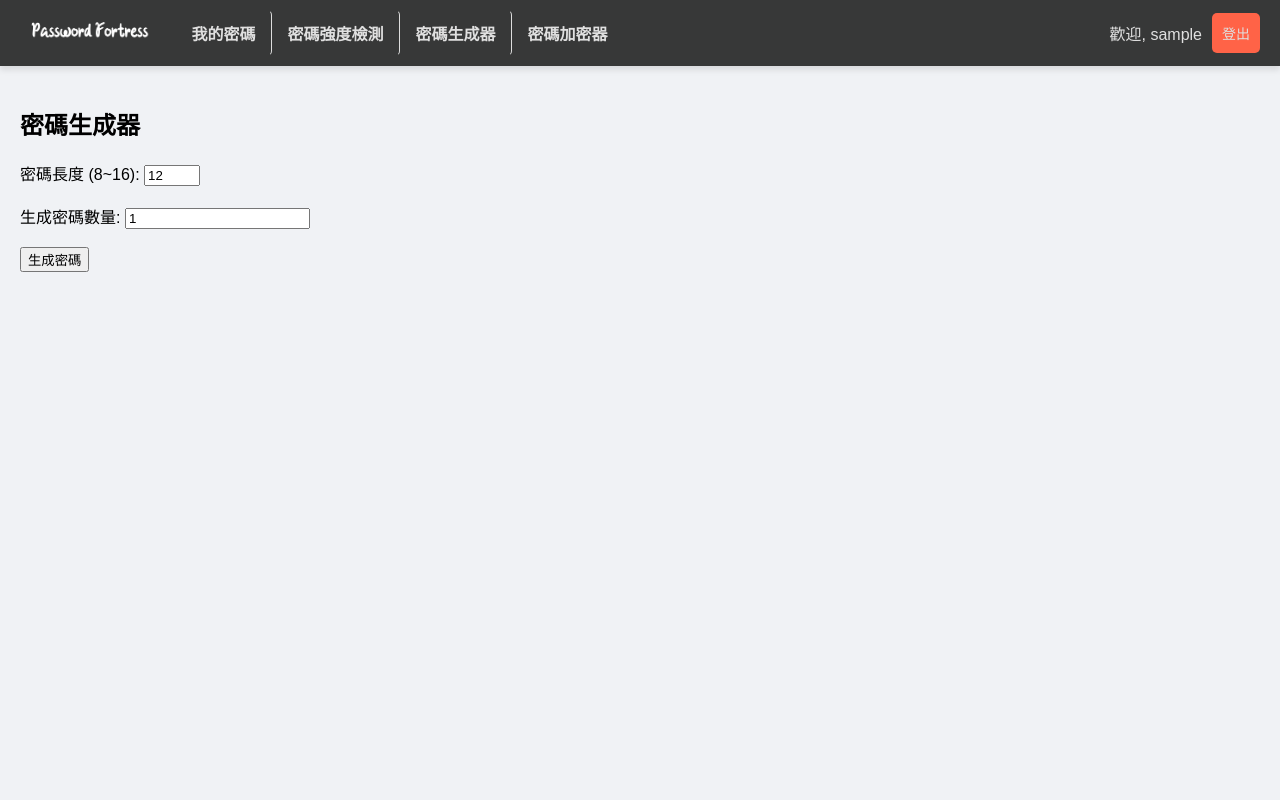
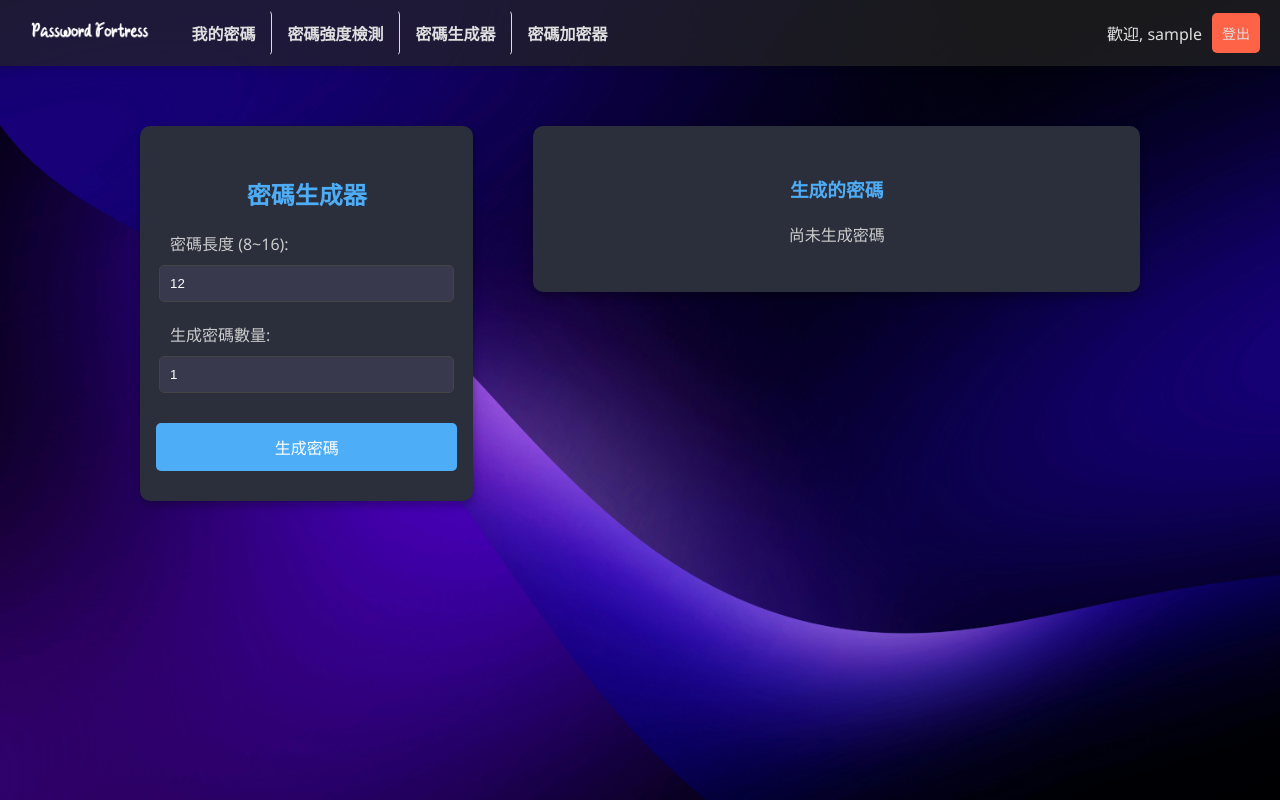
Before and after one commit to alvinlo62/Password-Fortress, a Flask app: page /password-generator/ in a window 1280 px wide. Run offline with Flask 3, Linux system fonts and the light colour scheme; the visitor is signed in with stand-in values (Sample User, id 1); parts of the project's set-up code (start-up, migrations or seed data) failed here and were passed over.

Commit message:
更新密碼生成器CSS樣式、後端邏輯

```diff
--- a/app.py
+++ b/app.py
@@ -13,6 +13,7 @@ import os
 from datetime import timedelta
 
 app = Flask(__name__)
+app.jinja_env.add_extension('jinja2.ext.do')  # 啟用 do 擴展
 
 # 載入環境變數
 load_dotenv()
--- a/templates/base.html
+++ b/templates/base.html
@@ -14,7 +14,7 @@
 
         /* Header Section */
         .header {
-            background-color: rgba(36, 36, 36, 0.9); /* 半透明背景 */
+            background-color: rgba(36, 36, 36, 0.7); /* 半透明背景 */
             color: #e0e0e0;
             padding: 10px 20px;
             display: flex;
@@ -77,7 +77,7 @@
         }
 
         .nav a:hover {
-            background-color: rgb(45, 45, 45);
+            background-color: rgb(39, 38, 38);
             color: #0073e6;
             box-shadow: 0 2px 4px rgba(0, 0, 0, 0.2);
             border-color: #0073e6;
--- a/templates/password_generator/generator.html
+++ b/templates/password_generator/generator.html
@@ -2,34 +2,229 @@
 {% block title %}密碼生成器{% endblock %}
 
 {% block content %}
+<style>
+    body {
+        background-image: url("{{ url_for('static', filename='images/background.jpg') }}");
+        background-size: cover;         /* 使背景圖片覆蓋整個視窗 */
+        background-repeat: no-repeat;   /* 防止圖片重複 */
+        background-attachment: fixed;   /* 使背景圖片固定在視窗，不隨滾動而移動 */
+        background-position: center;    /* 背景圖片居中顯示 */
+        color: #e0e0e0;                  /* 設置文本顏色，避免和背景衝突 */
+        /* background: linear-gradient(to bottom right, #f0f2f5, #e6e9ed); */
+        font-family: 'Segoe UI', Tahoma, Geneva, Verdana, sans-serif;
+    }
+
+    /* 容器樣式 */
+    .generator-container {
+        display: flex;
+        justify-content: center;
+        align-items: flex-start;
+        gap: 60px; /* 增加左右區塊的間隔 */
+        margin: 40px auto;
+        max-width: 1000px;
+    }
+
+    /* 左側控制區域 */
+    .controls {
+        flex: 1;
+        background-color: #2b2e3b;
+        padding: 30px;
+        border-radius: 10px;
+        box-shadow: 0 4px 10px rgba(0, 0, 0, 0.3);
+        width: 100%;
+        max-width: 350px;
+        flex-shrink: 0;         /* 避免左側區塊縮小 */
+        display: flex;
+        flex-direction: column;
+        align-items: center;    /* 讓內容置中對齊 */
+    }
+
+    .controls h2 {
+        color: #4dadf7;
+        text-align: center;
+        margin-bottom: 20px;
+    }
+
+    .controls form {
+        width: 100%;            /* 讓表單佔滿整個區塊 */
+        display: flex;
+        flex-direction: column;
+        align-items: center;    /* 表單內的元素置中對齊 */
+    }
+
+    .controls label {
+        width: 100%;            /* 讓標籤佔滿整個寬度 */
+        text-align: left;       /* 保持標籤文字左對齊 */
+        margin-bottom: 10px;
+        color: #ccc;
+    }
+
+    .controls input {
+        width: 100%;            /* 讓輸入框佔滿整個寬度 */
+        padding: 10px;
+        margin-bottom: 20px;
+        border: 1px solid #444;
+        background-color: #39394d;
+        color: #fff;
+        border-radius: 5px;
+    }
+
+    .controls button {
+        width: 110%;            /* 讓按鈕寬度與輸入框保持一致 */
+        padding: 12px;
+        margin-top: 10px;
+        background-color: #4dadf7;
+        color: #fff;
+        border: none;
+        border-radius: 5px;
+        font-size: 1rem;
+        cursor: pointer;
+        transition: background-color 0.3s;
+        box-sizing: border-box;
+    }
+
+    .controls button:hover {
+        background-color: #3a8edc;
+    }
+
+    /* 右側顯示密碼區域 */
+    .password-results {
+        flex: 2;
+        background-color: #2b2e3b;
+        padding: 30px;
+        border-radius: 10px;
+        box-shadow: 0 4px 10px rgba(0, 0, 0, 0.3);
+        width: 100%;
+        max-width: 600px;
+        overflow-y: auto;
+    }
+
+    .password-results h3 {
+        color: #4dadf7;
+        text-align: center;
+        margin-bottom: 20px;
+    }
+
+    .password-item {
+        background-color: #39394d;
+        padding: 15px;
+        border-radius: 5px;
+        margin-bottom: 25px; /* 增加間隔 */
+        color: #fff;
+    }
+
+    .password-item strong {
+        display: block;
+        font-size: 1.2rem;
+        margin-bottom: 10px;
+        color: #f1c40f;
+    }
+
+    .password-item form {
+        display: flex;
+        flex-direction: column;
+        gap: 10px;
+        margin-top: 10px;
+    }
+
+    .password-item input[type="text"] {
+        padding: 8px;
+        background-color: #2b2e3b;
+        border: 1px solid #444;
+        color: #fff;
+        border-radius: 5px;
+    }
+
+    .password-item button {
+        align-self: flex-start;
+        padding: 10px;
+        background-color: #4dadf7;
+        color: #fff;
+        border: none;
+        border-radius: 5px;
+        cursor: pointer;
+        transition: background-color 0.3s;
+    }
+
+    .password-item button:hover {
+        background-color: #3a8edc;
+    }
+
+        /* 調整成功訊息樣式，不換行顯示 */
+    .success-message {
+        background-color: #2ecc71;
+        color: #fff;
+        padding: 10px;
+        border-radius: 5px;
+        margin-bottom: 20px;
+        text-align: center;
+        white-space: nowrap; /* 防止換行 */
+    }
+
+
+
+    @media (max-width: 768px) {
+        .generator-container {
+            flex-direction: column;
+        }
+
+        .controls,
+        .password-results {
+            max-width: 100%;
+        }
+    }
+</style>
+
+
+<div class="generator-container">
+    <!-- 左側控制區域 -->
+    <div class="controls">
         <h2>密碼生成器</h2>
         <form method="POST">
-    <label>密碼長度 (8~16):</label>
-    <input type="number" name="length" min="8" max="16" value="12" required><br><br>
+            <label for="length">密碼長度 (8~16):</label>
+            <input type="number" name="length" id="length" min="8" max="16" value="12" required>
 
-    <label>生成密碼數量:</label>
-    <input type="number" name="count" min="1" value="1" required><br><br>
+            <label for="count">生成密碼數量:</label>
+            <input type="number" name="count" id="count" min="1" value="1" required>
 
             <button type="submit">生成密碼</button>
         </form>
+    </div>
+
+    <!-- 右側顯示密碼區域 -->
+    <div class="password-results">
+        <h3>生成的密碼</h3>
+
+        {% set saved_password = session.get('saved_password') %}
+        {% if saved_password %}
+            <div class="success-message">
+                成功將密碼「<strong>{{ saved_password.password }}</strong>」儲存到「{{ saved_password.site_name }}」的帳號「{{ saved_password.site_username }}」
+                {% do session.pop('saved_password') %}
+            </div>
+        {% endif %}
 
         {% if passwords %}
-<h3>生成的密碼:</h3>
-<ul>
             {% for pwd, score, strength in passwords %}
-    <li>
-        <strong>{{ pwd }}</strong> -- 分數: {{ score }} ({{ strength }})
-        <!-- 儲存按鈕 -->
-        <form method="POST" action="{{ url_for('password_generator.save_generated') }}" style="display: inline;">
+                <div class="password-item">
+                    <strong>{{ pwd }}</strong>
+                    <span>分數: {{ score }} ({{ strength }})</span>
+
+                    <!-- 儲存表單 -->
+                    <form method="POST" action="{{ url_for('password_generator.save_generated') }}">
                         <input type="hidden" name="generated_password" value="{{ pwd }}">
-            <label>網站名稱:</label>
-            <input type="text" name="site_name" required>
-            <label>帳號名稱:</label>
-            <input type="text" name="site_username" required>
-            <button type="submit" style="margin-left: 10px;">儲存</button>
+                        <input type="text" name="site_name" placeholder="網站名稱" required>
+                        <input type="text" name="site_username" placeholder="帳號名稱" required>
+                        <button type="submit">儲存</button>
                     </form>
-    </li>
+                </div>
             {% endfor %}
-</ul>
         {% endif %}
+
+        {% if not passwords and not saved_password %}
+            <!-- 只有在沒有生成密碼且沒有成功儲存訊息時才顯示 -->
+            <p style="color: #ccc; text-align: center;">尚未生成密碼</p>
+        {% endif %}
+
+    </div>
+</div>
 {% endblock %}
--- a/templates/password_strength_checker/checker.html
+++ b/templates/password_strength_checker/checker.html
@@ -18,7 +18,7 @@ body {
 /* 容器 */
 .container {
     max-width: 600px;
-    margin: 50px auto;
+    margin: 60px auto;
     padding: 10px;
     background-color: rgba(45, 45, 45, 1);
     border-radius: 15px;
@@ -27,7 +27,7 @@ body {
 /* 標題 */
 h2 {
     text-align: center;
-    margin-bottom: 20px;
+    margin-bottom: 30px;
     color: #00bfff;
 }
 
--- a/utils/password_encryptor.py
+++ b/utils/password_encryptor.py
@@ -67,7 +67,7 @@ def save_encrypted():
     encrypted_password = request.form['encrypted_password']
 
     # 加密密碼並存儲
-    hashed_pw = generate_password_hash(encrypted_password, method='pbkdf2:sha256')
+    hashed_pw = PasswordEntry.set_encrypted_password(encrypted_password)
     score, _, _, _, _ = pwdRating(encrypted_password)
     new_entry = PasswordEntry(
         user_id=current_user.id,
--- a/utils/password_generator.py
+++ b/utils/password_generator.py
@@ -4,6 +4,7 @@ from flask_login import login_required, current_user
 from models import db, PasswordEntry
 from werkzeug.security import generate_password_hash
 from utils.password_strength_checker import pwdRating
+from flask import session
 
 generator_bp = Blueprint('password_generator', __name__, url_prefix='/password-generator')
 
@@ -71,7 +72,7 @@ def save_generated():
     site_username = request.form['site_username']
     gen_password = request.form['generated_password']
 
-    hashed_pw = generate_password_hash(gen_password, method='pbkdf2:sha256')
+    hashed_pw = PasswordEntry.set_encrypted_password(gen_password)
     score, _, _, _, _ = pwdRating(gen_password)
     new_entry = PasswordEntry(
         user_id=current_user.id,
@@ -83,5 +84,13 @@ def save_generated():
     db.session.add(new_entry)
     db.session.commit()
 
+    # 儲存成功的訊息到 session
+    session['saved_password'] = {
+        'password': gen_password,
+        'site_name': site_name,
+        'site_username': site_username
+    }
+
     flash('密碼已成功儲存！', 'success')
+
     return redirect(url_for('password_generator.generator'))
--- a/utils/password_manager.py
+++ b/utils/password_manager.py
@@ -70,7 +70,7 @@ def edit_password(entry_id):
         entry.site_name = request.form['site_name']
         entry.site_username = request.form['site_username']
         new_password = request.form['site_password']
-        entry.site_password = PasswordEntry.set_encrypted_password(new_password, method='pbkdf2:sha256')
+        entry.site_password = PasswordEntry.set_encrypted_password(new_password)
         entry.strength_score = calculate_strength(new_password)
         db.session.commit()
         flash('密碼已成功更新！', 'success')
```
Lines whose indentation alone changed are shown as unchanged.
